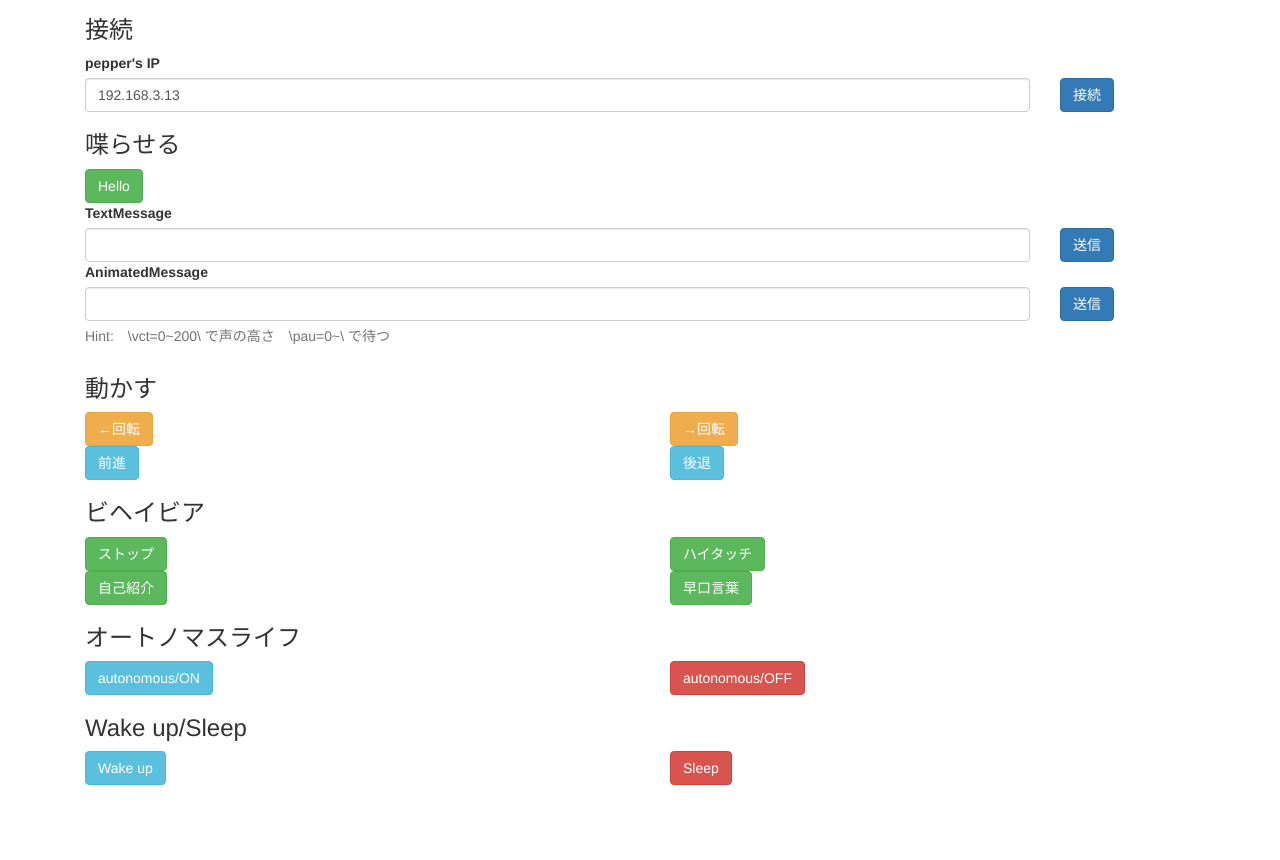
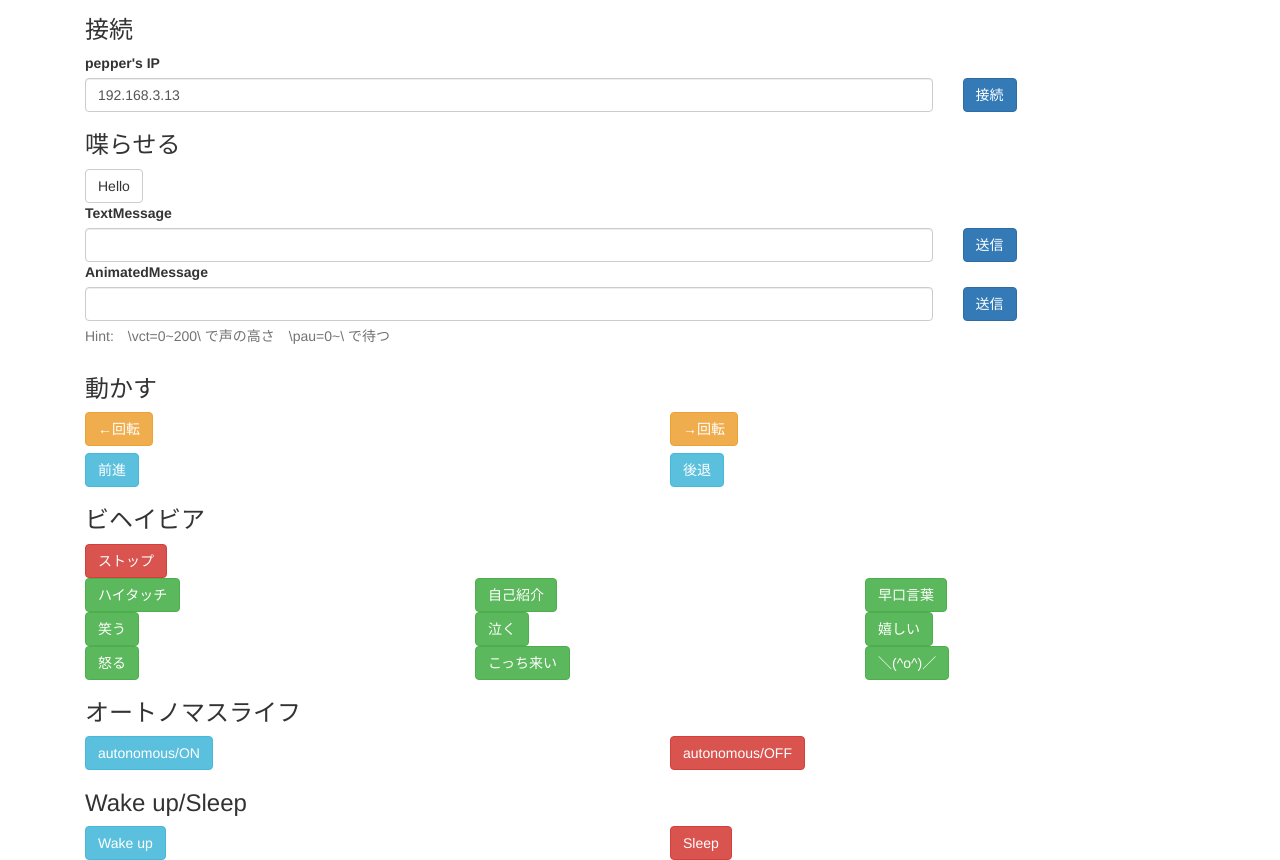
Before and after one commit to kuetsuhara/kuetsuhara.github.io, a plain HTML site: page pepperConnect.html in a window 1280 px wide. Shown: the part 53-913 px from the top of the page. Before the commit the page ends 838 px from the top, so only its background shows below. Drawn offline with nearby package versions, Linux system fonts and the light colour scheme.

Commit message:
ビヘイビアの追加

```diff
--- a/pepperConnect.html
+++ b/pepperConnect.html
@@ -69,12 +69,14 @@ function hello(){
 
 }
 
+// おしゃべり
 function say(){
 	console.log("say");
 	var value = $("#sayText").val();
 	this.alTextToSpeech.say(value);
 }
 
+// 動きながらおしゃべり
 function animatedSay(){
 	console.log("say");
 	var value = $("#animatedSayText").val();
@@ -82,8 +84,8 @@ function animatedSay(){
 }
 
 
+// 移動
 function move(to){
-
 	if (self.alMotion){
 		console.log("move to");
 		switch (to){
@@ -96,11 +98,11 @@ function move(to){
 				break;
 
 			case 2:
-				self.alMotion.moveTo(0.1, 0, 0).fail(function(err){console.log(err);});
+				self.alMotion.moveTo(0.3, 0, 0).fail(function(err){console.log(err);});
 				break;
 
 			case 3:
-				self.alMotion.moveTo(-0.1, 0, 0).fail(function(err){console.log(err);});
+				self.alMotion.moveTo(-0.3, 0, 0).fail(function(err){console.log(err);});
 				break;
 			case 4:
 				self.alMotion.moveTo(0, 0, 0).fail(function(err){console.log(err);});
@@ -112,6 +114,7 @@ function move(to){
 
 }
 
+// ビヘイビアアクション
 function action(num){
 	switch (num){
 		case 0:
@@ -126,6 +129,25 @@ function action(num){
 		case 3:
 			self.alBehavior.runBehavior("pepper_tongue_twister_sample/.");
 			break;
+		case 4:
+			self.alBehavior.runBehavior("animations/Stand/Emotions/Positive/Laugh_1");
+			break;
+		case 5:
+			self.alBehavior.runBehavior("animations/Stand/Emotions/Negative/Sad_1");
+			break;
+		case 6:
+			self.alBehavior.runBehavior("animations/Stand/Gestures/ComeOn_1");
+			break;
+		case 7:
+			self.alBehavior.runBehavior("pepper_anim_sample/d-110-owata");
+			break;
+		case 8:
+			self.alBehavior.runBehavior("pepper_anim_sample/d-110-glad-3");
+			break;
+		case 9:
+			self.alBehavior.runBehavior("animations/Stand/Gestures/Angry_1");
+			break;
+
 	}
 }
 
@@ -207,26 +229,26 @@ function sleepSwitch(bl){
 	<h3>接続</h3>
 	<div class = "row">
 		<div class="col-xs-12"><label>pepper's IP</label></div>
-		<div class="col-xs-10"><input type="text" class="form-control" id="pepperIP" value="192.168.3.13" /></div>
+		<div class="col-xs-9"><input type="text" class="form-control" id="pepperIP" value="192.168.3.13" /></div>
 		<div class="col-xs-2"><button onclick="connect()" class="btn btn-primary">接続</button></div>
 	</div>
 	<h3>喋らせる</h3>
 
 	<div class = "row">
 		<div class="col-xs-12" >
-			<button onclick="hello()" class="btn btn-success">Hello</button>
+			<button onclick="hello()" class="btn btn-default">Hello</button>
 		</div>
 	</div>
 
 	<div class = "row">
 		<div class="col-xs-12"><label>TextMessage</label></div>
-		<div class="col-xs-10" ><input type="text" class="form-control" id="sayText" /></div>
+		<div class="col-xs-9" ><input type="text" class="form-control" id="sayText" /></div>
 		<div class="col-xs-2" ><button onclick="say()" class="btn btn-primary">送信</button></div>
 	</div>
 
 	<div class = "row">
 		<div class="col-xs-12"><label>AnimatedMessage</label></div>
-		<div class="col-xs-10" ><input type="text" class="form-control" id="animatedSayText" /></div>
+		<div class="col-xs-9" ><input type="text" class="form-control" id="animatedSayText" /></div>
 		<div class="col-xs-2" ><button onclick="animatedSay()" class="btn btn-primary">送信</button></div>
 
 	</div>
@@ -238,15 +260,22 @@ function sleepSwitch(bl){
 	<div class = "row">
 		<div class="col-xs-6" ><button onclick="move(0)" class="btn btn-warning">←回転</button></div>
 		<div class="col-xs-6" ><button onclick="move(1)" class="btn btn-warning">→回転</button></div>
+		<hr />
 		<div class="col-xs-6" ><button onclick="move(2)" class="btn btn-info">前進</button></div>
 		<div class="col-xs-6" ><button onclick="move(3)" class="btn btn-info">後退</button></div>
 	</div>
 	<h3>ビヘイビア</h3>
 	<div class = "row">
-		<div class="col-xs-6"><button onclick="action(0)" class="btn btn-success">ストップ</button></div>
-		<div class="col-xs-6"><button onclick="action(1)" class="btn btn-success">ハイタッチ</button></div>
-		<div class="col-xs-6"><button onclick="action(2)" class="btn btn-success">自己紹介</button></div>
-		<div class="col-xs-6"><button onclick="action(3)" class="btn btn-success">早口言葉</button></div>
+		<div class="col-xs-12"><button onclick="action(0)" class="btn btn-danger">ストップ</button></div>
+		<div class="col-xs-4"><button onclick="action(1)" class="btn btn-success">ハイタッチ</button></div>
+		<div class="col-xs-4"><button onclick="action(2)" class="btn btn-success">自己紹介</button></div>
+		<div class="col-xs-4"><button onclick="action(3)" class="btn btn-success">早口言葉</button></div>
+		<div class="col-xs-4"><button onclick="action(4)" class="btn btn-success">笑う</button></div>
+		<div class="col-xs-4"><button onclick="action(5)" class="btn btn-success">泣く</button></div>
+		<div class="col-xs-4"><button onclick="action(8)" class="btn btn-success">嬉しい</button></div>
+		<div class="col-xs-4"><button onclick="action(9)" class="btn btn-success">怒る</button></div>
+		<div class="col-xs-4"><button onclick="action(6)" class="btn btn-success">こっち来い</button></div>
+		<div class="col-xs-4"><button onclick="action(7)" class="btn btn-success">＼(^o^)／</button></div>
 	</div>
 
 	<h3>オートノマスライフ</h3>
```
